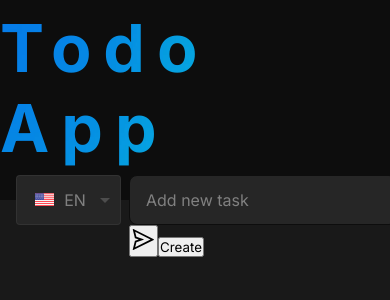
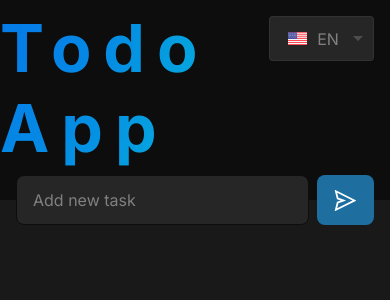
Before and after one commit to alain-nambi/todo-frontend, a React (Vite) app: page / in a window 390 px wide. Shown: the top 300 px of the page. Built offline with nearby package versions, Linux system fonts and the light colour scheme.

Commit message:
Update styling for header.modules.css : * taskForm input * button taskFormButtonMobile and taskFormButtonLaptop * Responsive design for device max-width: 767px

```diff
--- a/src/components/Header/header.module.css
+++ b/src/components/Header/header.module.css
@@ -49,7 +49,7 @@
 
 .taskForm input {
     height: 100%;
-    flex: 1;
+    width: 100%;
     color: var(--white-color-one);
     background: var(--bg-color-dark-two);
     border: 1px solid var(--bg-color-dark-one);
@@ -66,7 +66,8 @@
     color: var(--bg-color-dark-three);
 }
 
-.taskForm button.taskFormButton {
+.taskForm button.taskFormButtonMobile,
+.taskForm button.taskFormButtonLaptop {
     height: 100%;
     background: var(--primary-color);
     color: var(--white-color-one);
@@ -78,6 +79,16 @@
     padding: 0 16px;
     font-size: 14px;
     font-weight: bold;
+}
+
+.taskForm button.taskFormButtonMobile {
+    display: none;
+}
+
+.taskFormContainer {
+    display: flex;
+    flex: 1;
+    gap: 8px;
 }
 
 .FlagsSelectOption {
@@ -100,6 +111,38 @@
     background: var(--bg-color-dark-one);
 }
 
+.FlagsSelectOption ul li {
+    margin: 0;
+    padding: 8px 10px;
+}
+
 .FlagsSelectOption ul li:hover {
     background-color: var(--bg-color-dark-two);
 }
+
+/* Styles pour les écrans inférieurs à 768px */
+@media (max-width: 767px) {
+    .FlagsSelectOption {
+        position: fixed;
+        top: 16px;
+        right: 0;
+        height: 45px;
+        margin: 0 1rem;
+    }
+
+    .taskForm button.taskFormButtonLaptop {
+        display: none;
+    }
+
+    .taskForm button.taskFormButtonMobile {
+        display: flex;
+    }
+}
+
+@media (min-width: 768px) {}
+
+/* Styles pour les écrans entre 768px et 992px */
+@media (min-width: 768px) and (max-width: 991px) {}
+
+/* Styles pour les écrans supérieurs à 992px */
+@media (min-width: 992px) {}
```
